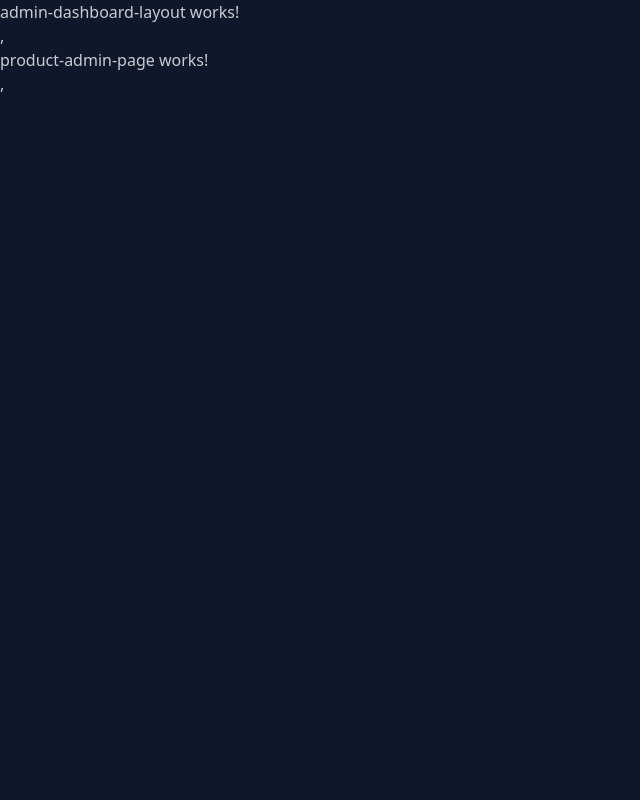
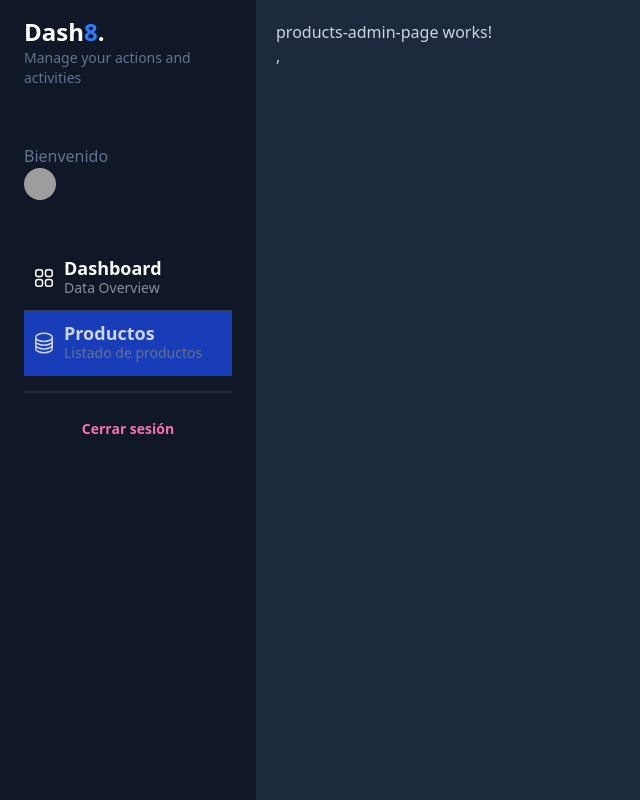
Before and after one commit to UrielPM/teslo-shop, an Angular app: page /admin/products in a window 1280 px wide. Shown: the whole page, without its empty margins (0-640 px from the left). Built offline with nearby package versions, Linux system fonts and the light colour scheme; grey boxes are pictures that could not be loaded.

Commit message:
feat:Look panel admin

```diff
--- a/src/app/admin-dashboard/admin-dashboard.routes.ts
+++ b/src/app/admin-dashboard/admin-dashboard.routes.ts
@@ -1,6 +1,7 @@
 import {  Routes } from "@angular/router";
 import { AdminDashboardLayoutComponent } from "./layouts/admin-dashboard-layout/admin-dashboard-layout.component";
 import { ProductAdminPageComponent } from "./pages/product-admin-page/product-admin-page.component";
+import { ProductsAdminPageComponent } from "./pages/products-admin-page/products-admin-page.component";
 
 export const adminDashboardRoutes: Routes = [
   {
@@ -9,7 +10,7 @@
     children:[
       {
         path: 'products',
-        component: ProductAdminPageComponent
+        component: ProductsAdminPageComponent
       },
       {
         path: 'product/:id',
--- a/src/app/admin-dashboard/layouts/admin-dashboard-layout/admin-dashboard-layout.component.html
+++ b/src/app/admin-dashboard/layouts/admin-dashboard-layout/admin-dashboard-layout.component.html
@@ -1,3 +1,106 @@
-<p>admin-dashboard-layout works!</p>,
+<div
+  class="bg-slate-800 overflow-y-scroll w-screen h-screen antialiased text-slate-300 selection:bg-blue-600 selection:text-white"
+>
+  <div class="flex flex-col relative w-screen">
+    <div
+      id="menu"
+      class="bg-gray-900 min-h-screen z-10 text-slate-300 w-64 fixed left-0 h-screen overflow-y-scroll"
+    >
+      <div id="logo" class="my-4 px-6">
+        <h1 class="text-lg md:text-2xl font-bold text-white">
+          Dash<span class="text-blue-500">8</span>.
+        </h1>
+        <p class="text-slate-500 text-sm">Manage your actions and activities</p>
+      </div>
+      <div id="profile" class="px-6 py-10">
+        <p class="text-slate-500">Bienvenido</p>
+        <a href="#" class="inline-flex space-x-2 items-center">
+          <span>
+            <img
+              class="rounded-full w-8 h-8"
+              src="https://images.unsplash.com/photo-1542909168-82c3e7fdca5c?ixlib=rb-4.0.3&ixid=MnwxMjA3fDB8MHxwaG90by1wYWdlfHx8fGVufDB8fHx8&auto=format&fit=crop&w=128&q=80"
+              alt=""
+            />
+          </span>
+          <span class="text-sm md:text-base font-bold">
+            {{ user()?.fullName }}
+          </span>
+        </a>
+      </div>
+      <div id="nav" class="w-full px-6">
+        <a
+          routerLink="/admin/dashboard"
+          class="w-full px-2 inline-flex space-x-2 items-center border-b border-slate-700 py-3  hover:bg-white/5 transition ease-linear duration-150"
+        >
+          <div>
+            <svg
+              xmlns="http://www.w3.org/2000/svg"
+              fill="none"
+              viewBox="0 0 24 24"
+              stroke-width="1.5"
+              stroke="currentColor"
+              class="w-6 h-6 text-white"
+            >
+              <path
+                stroke-linecap="round"
+                stroke-linejoin="round"
+                d="M3.75 6A2.25 2.25 0 016 3.75h2.25A2.25 2.25 0 0110.5 6v2.25a2.25 2.25 0 01-2.25 2.25H6a2.25 2.25 0 01-2.25-2.25V6zM3.75 15.75A2.25 2.25 0 016 13.5h2.25a2.25 2.25 0 012.25 2.25V18a2.25 2.25 0 01-2.25 2.25H6A2.25 2.25 0 013.75 18v-2.25zM13.5 6a2.25 2.25 0 012.25-2.25H18A2.25 2.25 0 0120.25 6v2.25A2.25 2.25 0 0118 10.5h-2.25a2.25 2.25 0 01-2.25-2.25V6zM13.5 15.75a2.25 2.25 0 012.25-2.25H18a2.25 2.25 0 012.25 2.25V18A2.25 2.25 0 0118 20.25h-2.25A2.25 2.25 0 0113.5 18v-2.25z"
+              />
+            </svg>
+          </div>
+          <div class="flex flex-col">
+            <span class="text-lg font-bold leading-5 text-white"
+              >Dashboard</span
+            >
+            <span class="text-sm text-white/50 hidden md:block"
+              >Data Overview</span
+            >
+          </div>
+        </a>
 
-<router-outlet/>
+        <a
+          routerLink="/admin/products"
+          routerLinkActive="bg-blue-800"
+          class="w-full px-2 inline-flex space-x-2 items-center border-b border-slate-700 py-3 hover:bg-white/5 transition ease-linear duration-150"
+        >
+          <div>
+            <svg
+              xmlns="http://www.w3.org/2000/svg"
+              fill="none"
+              viewBox="0 0 24 24"
+              stroke-width="1.5"
+              stroke="currentColor"
+              class="w-6 h-6"
+            >
+              <path
+                stroke-linecap="round"
+                stroke-linejoin="round"
+                d="M20.25 6.375c0 2.278-3.694 4.125-8.25 4.125S3.75 8.653 3.75 6.375m16.5 0c0-2.278-3.694-4.125-8.25-4.125S3.75 4.097 3.75 6.375m16.5 0v11.25c0 2.278-3.694 4.125-8.25 4.125s-8.25-1.847-8.25-4.125V6.375m16.5 0v3.75m-16.5-3.75v3.75m16.5 0v3.75C20.25 16.153 16.556 18 12 18s-8.25-1.847-8.25-4.125v-3.75m16.5 0c0 2.278-3.694 4.125-8.25 4.125s-8.25-1.847-8.25-4.125"
+              />
+            </svg>
+          </div>
+          <div class="flex flex-col">
+            <span class="text-lg text-slate-300 font-bold leading-5"
+              >Productos</span
+            >
+            <span class="text-sm text-slate-500 hidden md:block"
+              >Listado de productos</span
+            >
+          </div>
+        </a>
+
+        <!-- Nemu item end-->
+        <div  class="divider my-2"></div>
+        <button
+        (click)="authService.logout()"
+        class="btn btn-ghost text-accent w-full">
+          Cerrar sesión
+        </button>
+
+      </div>
+    </div>
+  </div>
+  <div class="flex-1 ml-64 pt-5 px-5">
+    <router-outlet/>
+  </div>
+</div>
--- a/src/app/admin-dashboard/layouts/admin-dashboard-layout/admin-dashboard-layout.component.ts
+++ b/src/app/admin-dashboard/layouts/admin-dashboard-layout/admin-dashboard-layout.component.ts
@@ -1,9 +1,16 @@
-import { Component } from '@angular/core';
-import { RouterOutlet } from '@angular/router';
+import { Component, computed, inject } from '@angular/core';
+import { RouterLink, RouterLinkActive, RouterOutlet } from '@angular/router';
+import { AuthService } from '../../../auth/services/auth.service';
 
 @Component({
   selector: 'app-admin-dashboard-layout',
-  imports: [RouterOutlet],
+  imports: [RouterOutlet, RouterLink, RouterLinkActive],
   templateUrl: './admin-dashboard-layout.component.html',
 })
-export class AdminDashboardLayoutComponent { }
+export class AdminDashboardLayoutComponent {
+
+  authService = inject(AuthService);
+
+  user = computed(() => this.authService.user());
+
+ }
```
